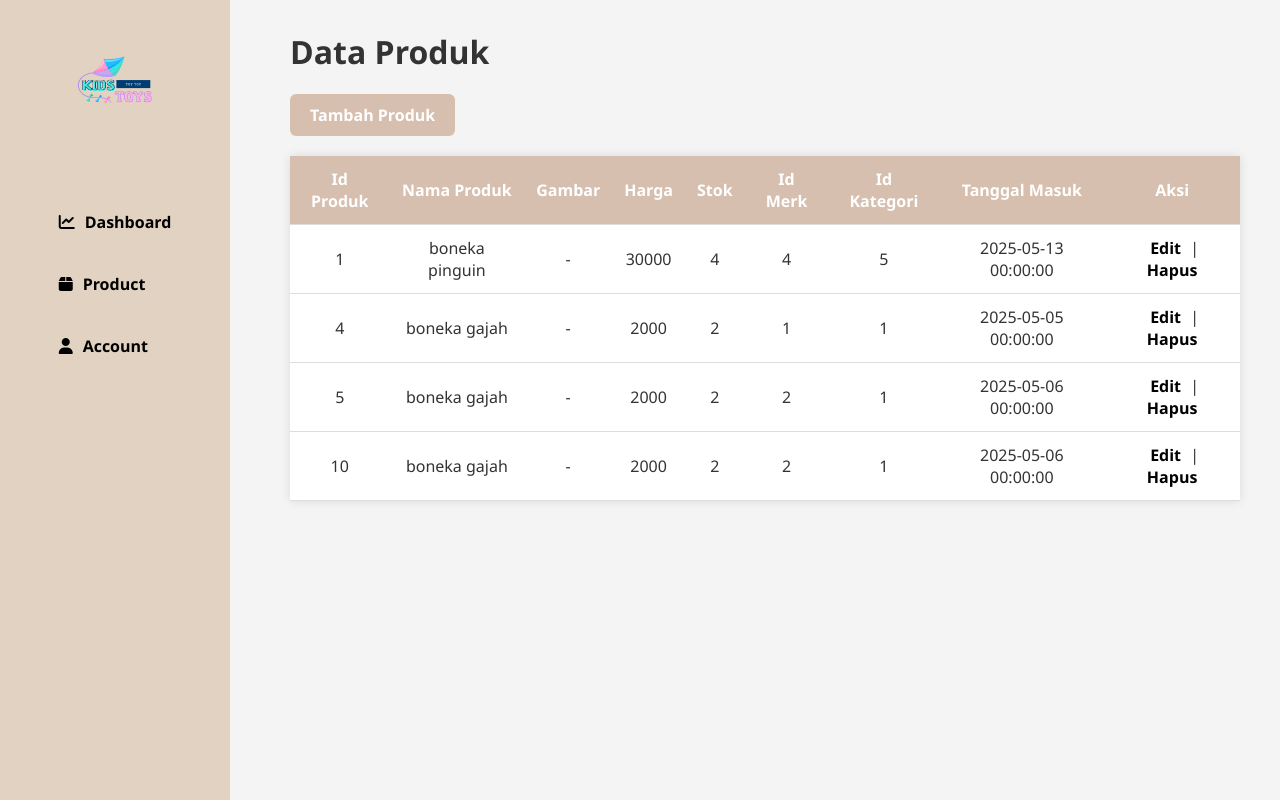
After one commit to sbrnarin/ToyToy, a PHP site: page /admin.php in a window 1280 px wide. The commit adds this page. Run offline with PHP 8.4, Linux system fonts and the light colour scheme; data comes from the database, SQL or seed files in the repository.

Commit message:
Menambah admin

```diff
--- /dev/null
+++ b/admin.php
@@ -0,0 +1,177 @@
+<?php
+include "koneksi.php";
+$query = mysqli_query($koneksi, "SELECT * FROM produk");
+?>
+<!DOCTYPE html>
+<html lang="en">
+<head>
+  <meta charset="UTF-8" />
+  <title>Data Produk</title>
+  <link rel="stylesheet" href="https://cdnjs.cloudflare.com/ajax/libs/font-awesome/6.5.0/css/all.min.css">
+  <style>
+    body {
+      font-family: 'Segoe UI', Tahoma, Geneva, Verdana, sans-serif;
+      background: #f4f4f4;
+      margin: 0;
+      color: #333;
+    }
+
+    .sidebar {
+      width: 230px;
+      background-color: #e2d2c2;
+      height: 100vh;
+      position: fixed;
+      padding: 20px;
+      box-sizing: border-box;
+      display: flex;
+      flex-direction: column;
+      align-items: center;
+    }
+
+    .sidebar .logo img {
+      width: 130px;
+      margin-bottom: 30px;
+    }
+
+    .sidebar nav ul {
+      list-style: none;
+      padding: 0;
+      width: 100%;
+    }
+
+    .sidebar nav ul li {
+      margin-bottom: 20px;
+    }
+
+    .sidebar nav ul li a {
+      color: #000;
+      text-decoration: none;
+      font-weight: 600;
+      display: flex;
+      align-items: center;
+      gap: 10px;
+      padding: 10px 15px;
+      border-radius: 8px;
+      transition: background-color 0.3s;
+    }
+
+    .sidebar nav ul li a:hover {
+      background-color: #d6c0ae;
+    }
+
+    .main-content {
+      margin-left: 250px;
+      padding: 30px 40px;
+    }
+
+    h1 {
+      margin-top: 0;
+      font-weight: 700;
+    }
+
+    .btn-tambah {
+      display: inline-block;
+      padding: 10px 20px;
+      background:#d6bfae;
+      color: white;
+      text-decoration: none;
+      border-radius: 6px;
+      margin-bottom: 20px;
+      font-weight: 600;
+      transition: background-color 0.3s ease;
+    }
+
+    .btn-tambah:hover {
+      background-color:#bfa791;
+    }
+
+    table {
+      width: 100%;
+      border-collapse: collapse;
+      background: white;
+      box-shadow: 0 0 10px rgba(0,0,0,0.1);
+    }
+
+    th, td {
+      padding: 12px;
+      border-bottom: 1px solid #ddd;
+      text-align: center;
+    }
+
+    th {
+      background-color:#d6bfae;
+      color: white;
+    }
+
+    tr:hover {
+      background-color: #f1f1f1;
+    }
+
+    .action a {
+      margin: 0 5px;
+      text-decoration: none;
+      color: #000;
+      font-weight: 600;
+      transition: opacity 0.3s ease;
+    }
+
+    .action a:hover {
+      opacity: 0.7;
+    }
+  </style>
+</head>
+<body>
+  <aside class="sidebar">
+    <div class="logo">
+      <img src="gambar/Kids Toys Logo (1).png" alt="Kids Toys Logo">
+    </div>
+    <nav>
+      <ul>
+        <li><a href="dash_admin.php"><i class="fas fa-chart-line"></i> Dashboard</a></li>
+        <li><a href="admin.php"><i class="fas fa-box"></i> Product</a></li>
+        <li><a href="akun_admin.php"><i class="fas fa-user"></i> Account</a></li>
+      </ul>
+    </nav>
+  </aside>
+
+  <div class="main-content">
+    <h1>Data Produk</h1>
+    <a href="tambah.php" class="btn-tambah">Tambah Produk</a>
+    <table>
+      <tr>
+        <th>Id Produk</th>
+        <th>Nama Produk</th>
+        <th>Gambar</th>
+        <th>Harga</th>
+        <th>Stok</th>
+        <th>Id Merk</th>
+        <th>Id Kategori</th>
+        <th>Tanggal Masuk</th>
+        <th>Aksi</th>
+      </tr>
+      <?php while($produk = mysqli_fetch_assoc($query)) { ?>
+      <tr>
+        <td><?=$produk['id']?></td>
+        <td><?=$produk['nama_produk']?></td>
+        <td>
+          <?php if (!empty($produk['gambar'])) { ?>
+            <img src="gambar_produk/<?=$produk['gambar']?>" width="100" />
+          <?php } else { ?>
+            <span>-</span>
+          <?php } ?>
+        </td>
+        <td><?=$produk['harga']?></td>
+        <td><?=$produk['stok']?></td>
+        <td><?=$produk['id_merk']?></td>
+        <td><?=$produk['id_kategori']?></td>
+        <td><?=$produk['tanggal_masuk']?></td>
+        <td class="action">
+          <a href="edit.php?id=<?=$produk['id']?>">Edit</a> |
+          <a href="hapus.php?id=<?=$produk['id']?>" onclick="return confirm('Yakin ingin menghapus?')">Hapus</a>
+        </td>
+      </tr>
+      <?php } ?>
+    </table>
+  </div>
+</body>
+</html>
--- a/koneksi.php
+++ b/koneksi.php
@@ -4,11 +4,10 @@ $username = "root";
 $password = "";
 $dbname = "sabrinalina";
 
-// Membuat koneksi
-$conn = new mysqli($servername, $username, $password, $dbname);
 
-// Cek koneksi
-if ($conn->connect_error) {
-    die("Koneksi gagal: " . $conn->connect_error);
+$koneksi = new mysqli($servername, $username, $password, $dbname);
+
+if ($koneksi->connect_error) {
+    die("Koneksi gagal: " . $koneksi->connect_error);
 }
 ?>
--- a/register.php
+++ b/register.php
@@ -16,7 +16,7 @@ if ($_SERVER["REQUEST_METHOD"] == "POST") {
 
     $sql = "INSERT INTO pembeli (username, password, nama_pembeli, email, alamat, no_telp, kota)
             VALUES (?, ?, ?, ?, ?, ?, ?)";
-    $stmt = $conn->prepare($sql);
+    $stmt = $koneksi->prepare($sql);
     $stmt->bind_param("sssssis", $username, $password_hashed, $nama_pembeli, $email, $alamat, $no_telp, $kota);
 
     if ($stmt->execute()) {
--- a/tambah.php
+++ b/tambah.php
@@ -23,5 +23,8 @@
   <label>Tanggal Masuk:</label><br>
   <input type="date" name="tanggal_masuk" required><br><br>
 
+   <label>Upload Gambar:</label><br>
+  <input type="file" name="nama_file" required><br><br>
+
   <button type="submit">Simpan</button>
 </form>
```
Also changed, not shown: admin.css (deleted, +0 -127 lines), akun_admin.php (added, +161 -0 lines), dash_admin.php (added, +160 -0 lines), index.php (+13 -16 lines), proses_cekot.php (+10 -27 lines), proses_tambah.php (+27 -8 lines), uploads/683d213e80ac4.png (added).
